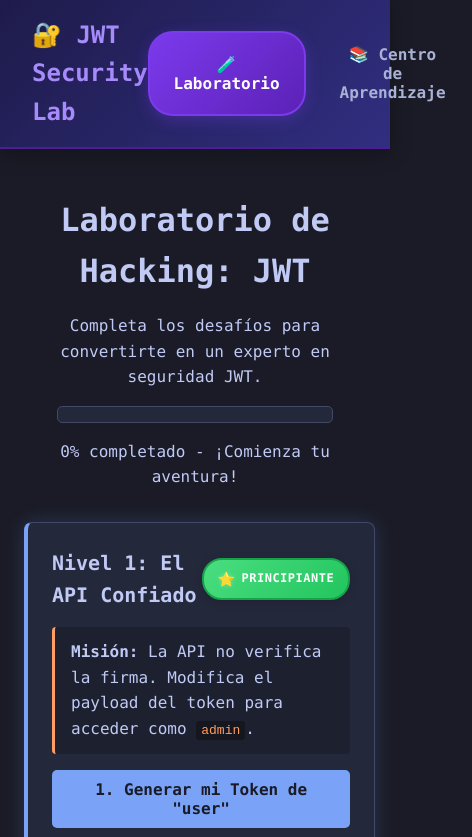
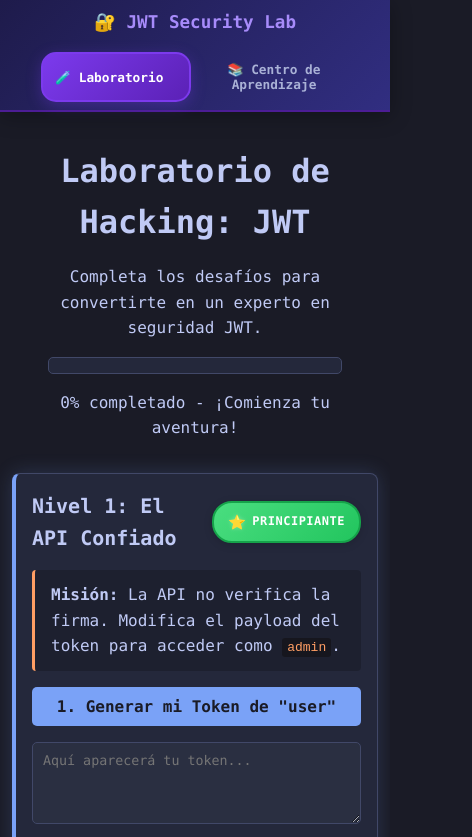
Before and after one commit to m4rtinm/JWT, a plain HTML site: page index.html in a window 390 px wide. Shown: the top 837 px of the page, 472 px wide, since content can reach past the window. Drawn offline with nearby package versions, Linux system fonts and the light colour scheme.

Commit message:
Ajuste responsividad movil

```diff
--- a/index.html
+++ b/index.html
@@ -47,6 +47,8 @@
             max-width: 1400px;
             margin: 0 auto;
             padding: 1rem 2rem;
+            flex-wrap: wrap;
+            gap: 1rem;
         }
 
         .navbar-brand {
@@ -57,11 +59,13 @@
             display: flex;
             align-items: center;
             gap: 0.5rem;
+            flex-shrink: 0;
         }
 
         .navbar-nav {
             display: flex;
             gap: 0.5rem;
+            flex-wrap: wrap;
         }
 
         .nav-button {
@@ -548,6 +552,70 @@
             }
             .server-column {
                 position: static;
+            }
+        }
+
+        @media (max-width: 768px) {
+            .server-column {
+                position: sticky;
+                top: calc(120px + 1rem); /* Altura ajustada para móvil */
+            }
+
+            .navbar-content {
+                padding: 0.75rem 1rem;
+                flex-direction: column;
+                text-align: center;
+                gap: 1rem;
+            }
+
+            .navbar-brand {
+                font-size: 1.25rem;
+            }
+
+            .navbar-nav {
+                width: 100%;
+                justify-content: center;
+            }
+
+            .nav-button {
+                padding: 0.5rem 1rem;
+                font-size: 0.9rem;
+                flex: 1;
+                max-width: 150px;
+            }
+
+            .main-container {
+                padding: 1rem;
+            }
+        }
+
+        @media (max-width: 480px) {
+            .navbar-content {
+                padding: 0.5rem;
+            }
+
+            .navbar-brand {
+                font-size: 1.1rem;
+                gap: 0.25rem;
+            }
+
+            .nav-button {
+                padding: 0.5rem 0.75rem;
+                font-size: 0.8rem;
+                border-radius: 15px;
+            }
+
+            .main-container {
+                padding: 0.75rem;
+            }
+
+            .debug-menu .buttons {
+                flex-direction: column;
+                gap: 0.5rem;
+            }
+
+            .challenge {
+                padding: 1rem;
             }
         }
     </style>
```
